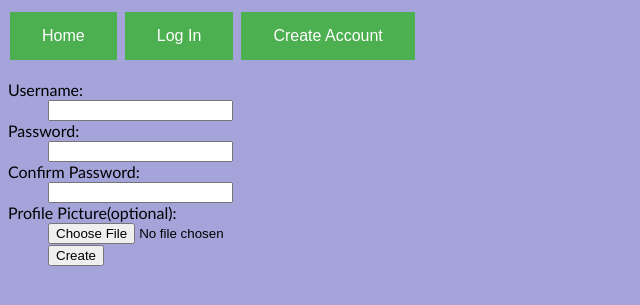
After one commit to ryanpoon/BasicBlog, a Flask app: page /create-account in a window 1280 px wide. The commit adds this page. Shown: the top 305 px of the page, without its empty margins (0-640 px from the left). Run offline with Flask 2, Linux system fonts and the light colour scheme.

Commit message:
New Users
Now you can create new users. You can successfully log in with these
users, however you can still do everything in somebody else’s entry.

```diff
--- a/app.py
+++ b/app.py
@@ -1,4 +1,4 @@
-import sqlite3 , datetime
+import sqlite3 , datetime, random
 from flask import Flask, request, session, g, redirect, url_for, abort, render_template, flash, send_from_directory
 
 from contextlib import closing
@@ -63,6 +63,29 @@ def home():
 	entries = [dict(title=row[0],text=row[1], id=row[2]) for row in cur.fetchall()]
 	return render_template('home.html', entries=entries)
 
+@app.route('/create-account')
+def account_new():
+	return render_template('newaccount.html')
+
+@app.route('/create-account', methods=['POST'])
+def create_account():
+	print request
+	file = request.files['file']
+	if request.form['password'] != request.form['confirmpassword']:
+		return render_template('newaccount.html', confirm = False)
+	filename = ""
+	if file and allowed_file(file.filename):
+		filename = secure_filename(file.filename)
+		file.save(os.path.join(app.config['UPLOAD_FOLDER'], filename))
+	salt = str(random.randint(0,100000))
+	password = hash(request.form['password']+salt)
+	g.db.execute('insert into users (username,password, profilepic_name,date,salt) values (?,?,?,?,?)',
+	[request.form['username'],password,filename, datetime.datetime.today().strftime('%m/%d/%Y at %I:%M %p'), salt])
+
+	g.db.commit()
+	flash('New entry was successfully posted')
+	return redirect(url_for('show_entries'))
+
 @app.route('/add', methods=['POST'])
 def add_entry():
 	print request
@@ -108,7 +131,13 @@ def login():
 
 @app.route('/login_info', methods=['POST'])
 def login_info():
-	if USERNAME == request.form['username'] and	PASSWORD == request.form['password']:
+	user = g.db.execute('select username,password,salt from users where username == ?', [request.form['username']])
+	user = [dict(username=row[0],password=row[1],salt=row[2]) for row in user.fetchall()]
+	if user == []:
+		return render_template('login.html', username=False)
+
+	print user[0]['password']
+	if user[0]['password'] == hash(request.form['password']+user[0]['salt']):
 		session['logged_in'] = True
 	else:
 		session['logged_in'] = False
--- a/schema.sql
+++ b/schema.sql
@@ -4,5 +4,15 @@ create table entries (
 	title text not null,
 	text text not null,
 	img_name text,
-	date text not null
+	date text not null,
+	creator text not null
 );
+create table users (
+	id integer primary key autoincrement,
+	username text  unique not null,
+	password integer not null,
+	salt text not null,
+	profilepic_name text,
+	date text not null,
+	last_active text
+);
--- a/static/style.css
+++ b/static/style.css
@@ -33,7 +33,9 @@ body {
 	float: right;
 	margin-right:30px;
 }
-
+#error{
+	color:red;
+}
 .delete:hover{
 	color:red;
 }
--- a/templates/layout.html
+++ b/templates/layout.html
@@ -14,6 +14,7 @@ href="{{url_for('static', filename='favicon.ico')}}">
 	<a href="/entries"><button class="button">Write</button></a>
 {%else%}
 	<a href="/login"><button class="button">Log In</button></a>
+	<a href="/create-account" ><button class="button" >Create Account</button></a>
 {%endif%}
 
 	{% block body %}{% endblock %}
--- a/templates/login.html
+++ b/templates/login.html
@@ -1,6 +1,8 @@
 {% extends "layout.html" %}
 {% block body %}
-
+{%if username==False%}
+	<p id="error">ERROR: Your username doesn't match any in our database</p>
+{%endif%}
 <div class="center">
 	<form action="{{url_for('login_info')}}" method=post class=login_info>
 		<dl>
@@ -11,5 +13,7 @@
 			<dd><input type=submit value=Login class="button">
 		</dl>
 	</form>
+
 </div>
+
 {% endblock %}
--- /dev/null
+++ b/templates/newaccount.html
@@ -0,0 +1,20 @@
+{% extends "layout.html" %}
+{% block body %}
+{%if confirm == False%}
+	<p id = "error">ERROR: Your confirmed password didn't match</p>
+{%endif%}
+	<form action="{{url_for('create_account')}}" method=post class=add-entry enctype="multipart/form-data">
+		<dl>
+			<dt> Username:
+			<dd><input type=text name=username>
+			<dt> Password:
+			<dd><input type=password name=password></input>
+			<dt> Confirm Password:
+			<dd><input type=password name=confirmpassword></input>
+      		<dt> Profile Picture(optional):
+      		<dd><input type=file name=file>
+			<dd><input type=submit value=Create>
+		</dl>
+	</form>
+
+{% endblock %}
```
Also changed, not shown: entries.db.
